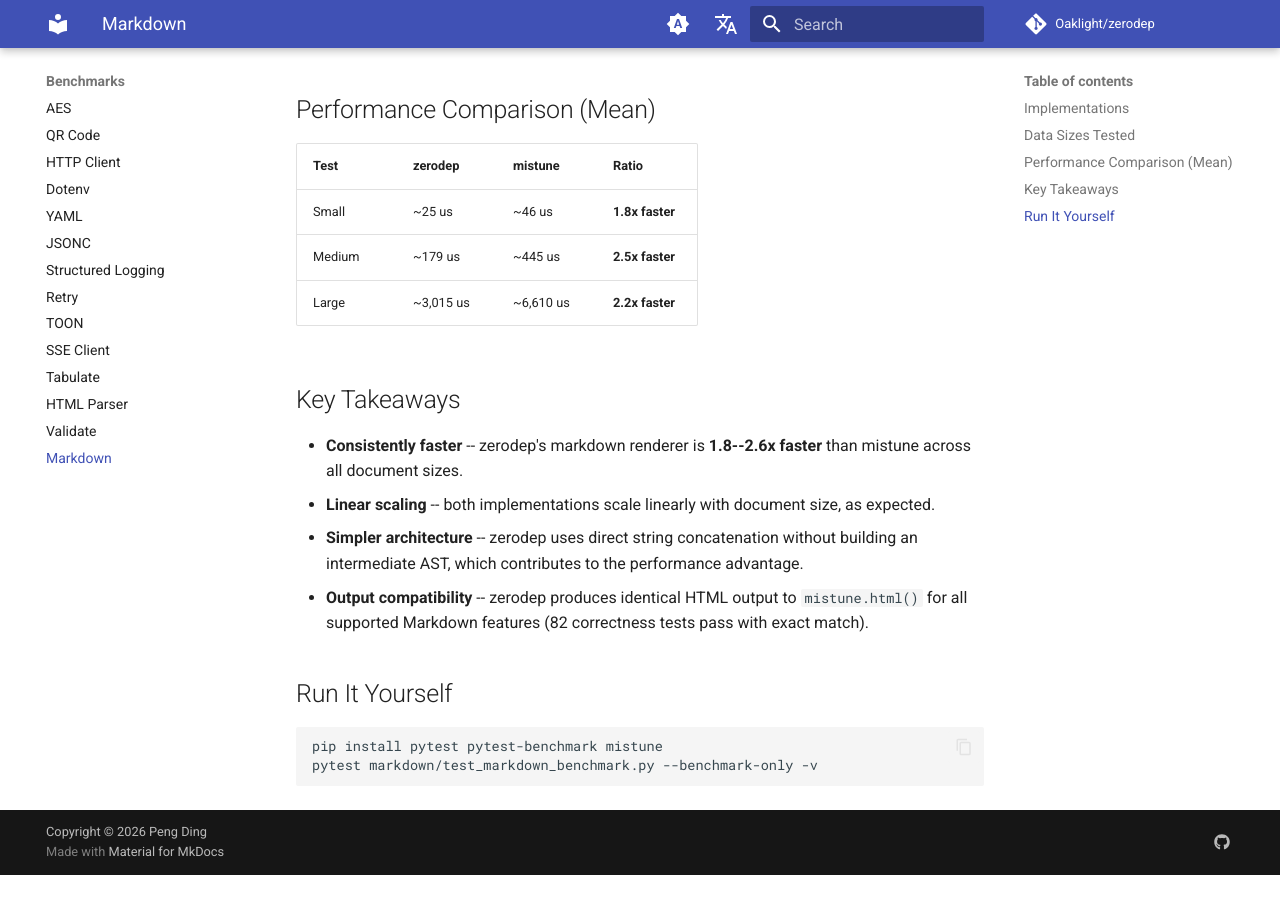
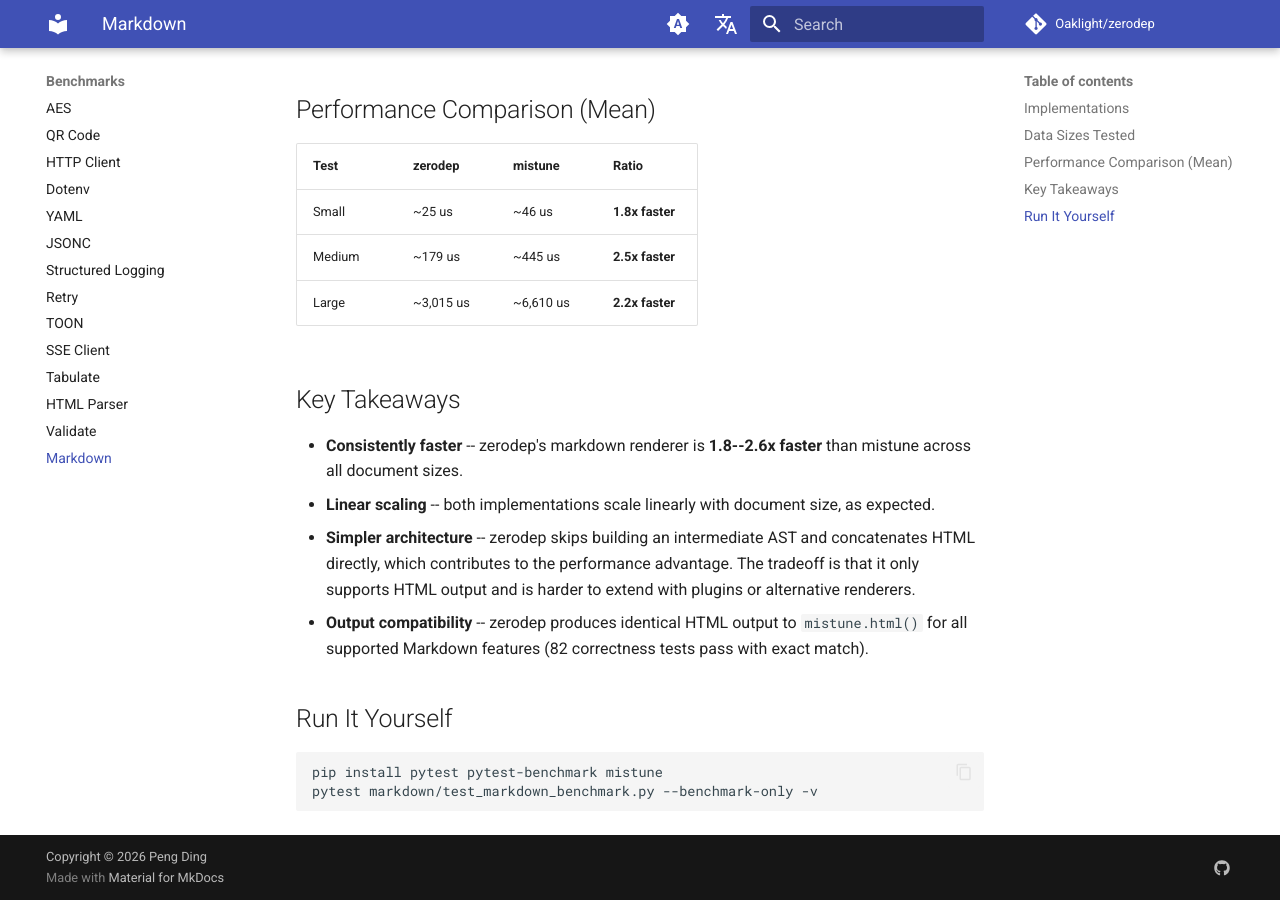
Before and after one commit to Oaklight/zerodep, an MkDocs documentation site: the page built from docs/benchmarks/markdown.md, in a window 1280 px wide and 900 px high, scrolled down 892 px. Built offline with MkDocs 1.6.1 and Material for MkDocs 9.7.7, drawn with Linux system fonts in a browser that asks for light colours; comment, search, counter and statistics services are not loaded; before the commit the page ends 1767 px from its top, so only the background shows below that.

Commit message:
Clarify no-AST as a tradeoff, not purely an advantage

```diff
--- a/docs/benchmarks/markdown.md
+++ b/docs/benchmarks/markdown.md
@@ -34,7 +34,7 @@
 
 - **Consistently faster** -- zerodep's markdown renderer is **1.8--2.6x faster** than mistune across all document sizes.
 - **Linear scaling** -- both implementations scale linearly with document size, as expected.
-- **Simpler architecture** -- zerodep uses direct string concatenation without building an intermediate AST, which contributes to the performance advantage.
+- **Simpler architecture** -- zerodep skips building an intermediate AST and concatenates HTML directly, which contributes to the performance advantage. The tradeoff is that it only supports HTML output and is harder to extend with plugins or alternative renderers.
 - **Output compatibility** -- zerodep produces identical HTML output to `mistune.html()` for all supported Markdown features (82 correctness tests pass with exact match).
 
 ## Run It Yourself
```
